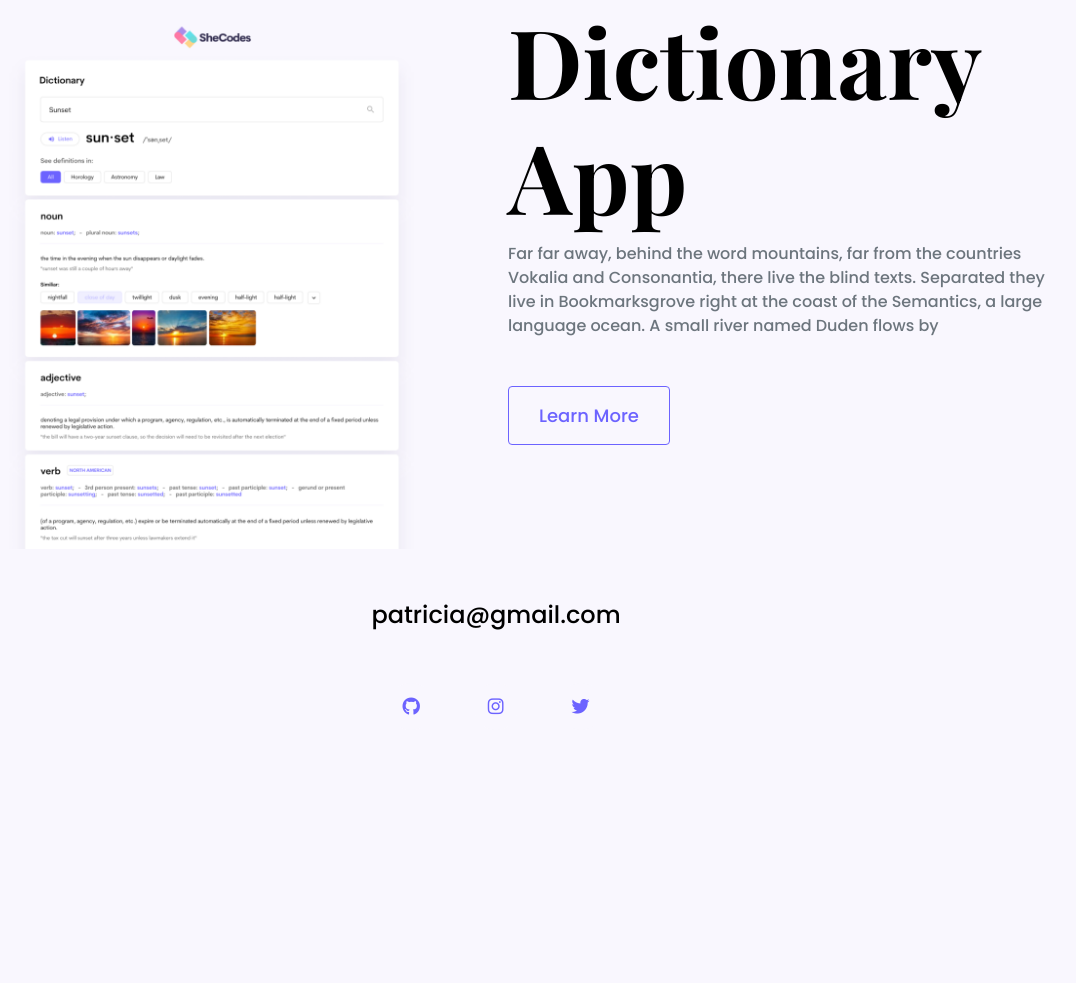
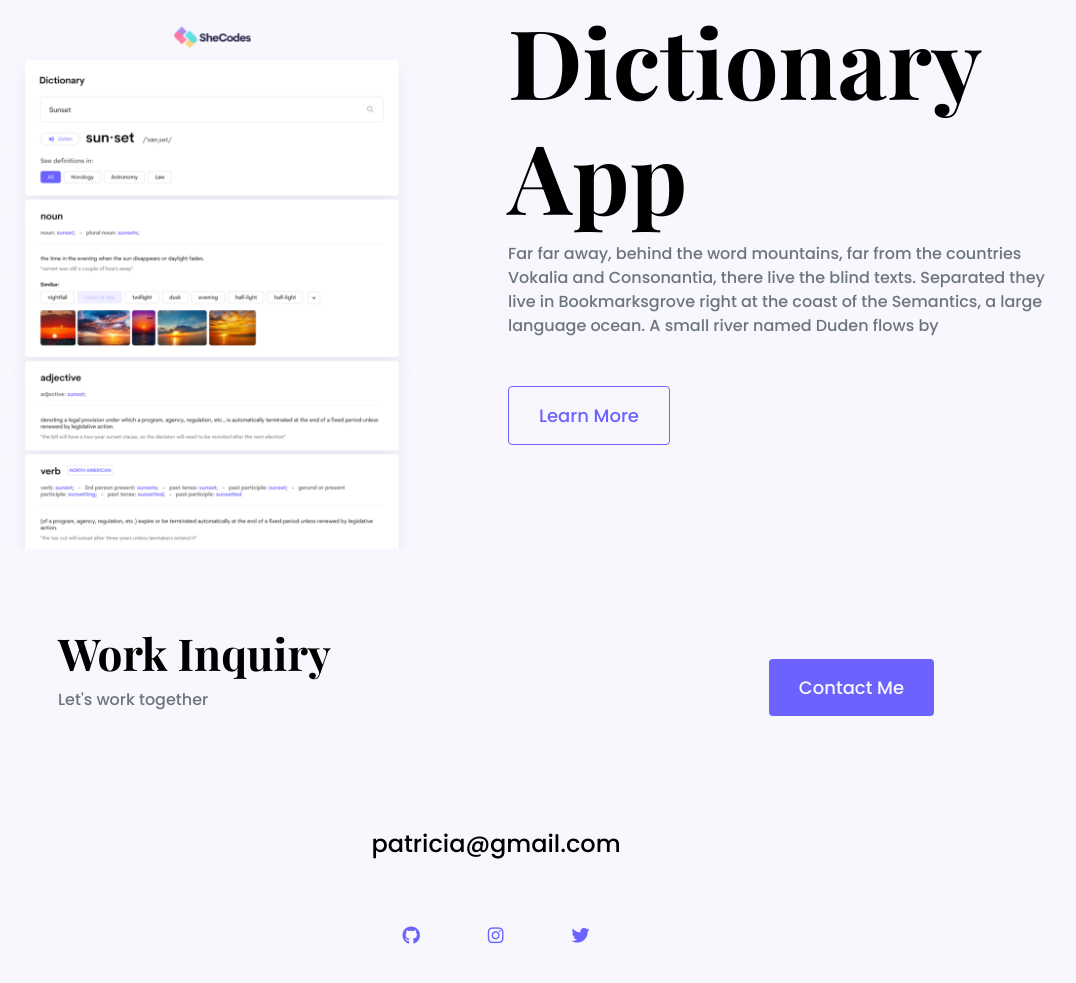
Before and after one commit to Lebohang2/Portfolio-Project, a plain HTML site: page index.html in a window 1280 px wide. Shown: the part 2079-3062 px from the top of the page, without its empty margins (144-1220 px from the left). Before the commit the page ends 2859 px from the top, so only its background shows below. Drawn offline with nearby package versions, Linux system fonts and the light colour scheme.

Commit message:
Add contact section to footer with inquiry prompt and styling updates

```diff
--- a/index.html
+++ b/index.html
@@ -46,7 +46,7 @@
       <h2>👋Hello, I am</h2>
     <h1>Patricia Pereira</h1>
     <h3>Front-end developer based in Portugal</h3>
-     <a href="#" class="button mb-5" target="_blank">Contact Me</a>
+     <a href="#" class=" button mb-5" target="_blank">Contact Me</a>
   </div>
   <div class="paragraph text-center mt-5 mb-5">
     <p >Featured Project which my best
@@ -88,7 +88,17 @@
         <a href="#" class="links mb-5" target="_blank">Learn More</a>
     </div>
        </div>
+
        <footer>
+        <div class="contact-section justify-content-between mb-5 d-none d-md-flex">
+        <div>
+        <h4>Work Inquiry</h4>
+        <p>Let's work together</p>
+      </div>
+        <div>
+        <a href="#" class="button" target="_blank">Contact Me</a>
+       </div>
+        </div>
         <a href="mailto:patricia@gmail.com" class="email-link">patricia@gmail.com</a>
         <div class="social-icons">
           <a
--- a/src/styles.css
+++ b/src/styles.css
@@ -205,6 +205,18 @@ footer .social-icons a:hover{
     transform: scale(1.1);
     transition: all 100ms ease-in-out;
 }
+h4{
+    font-size: 44px;
+    font-family:var(--font-family-heading);
+font-weight: bold;
+color: black;
+}
+
+footer .contact-section{
+    background: var(--secondary-color);
+    padding: 30px 120px;
+    border-radius: 10px;
+}
 @media (max-width:600px){
     img{
         display: none;
```
